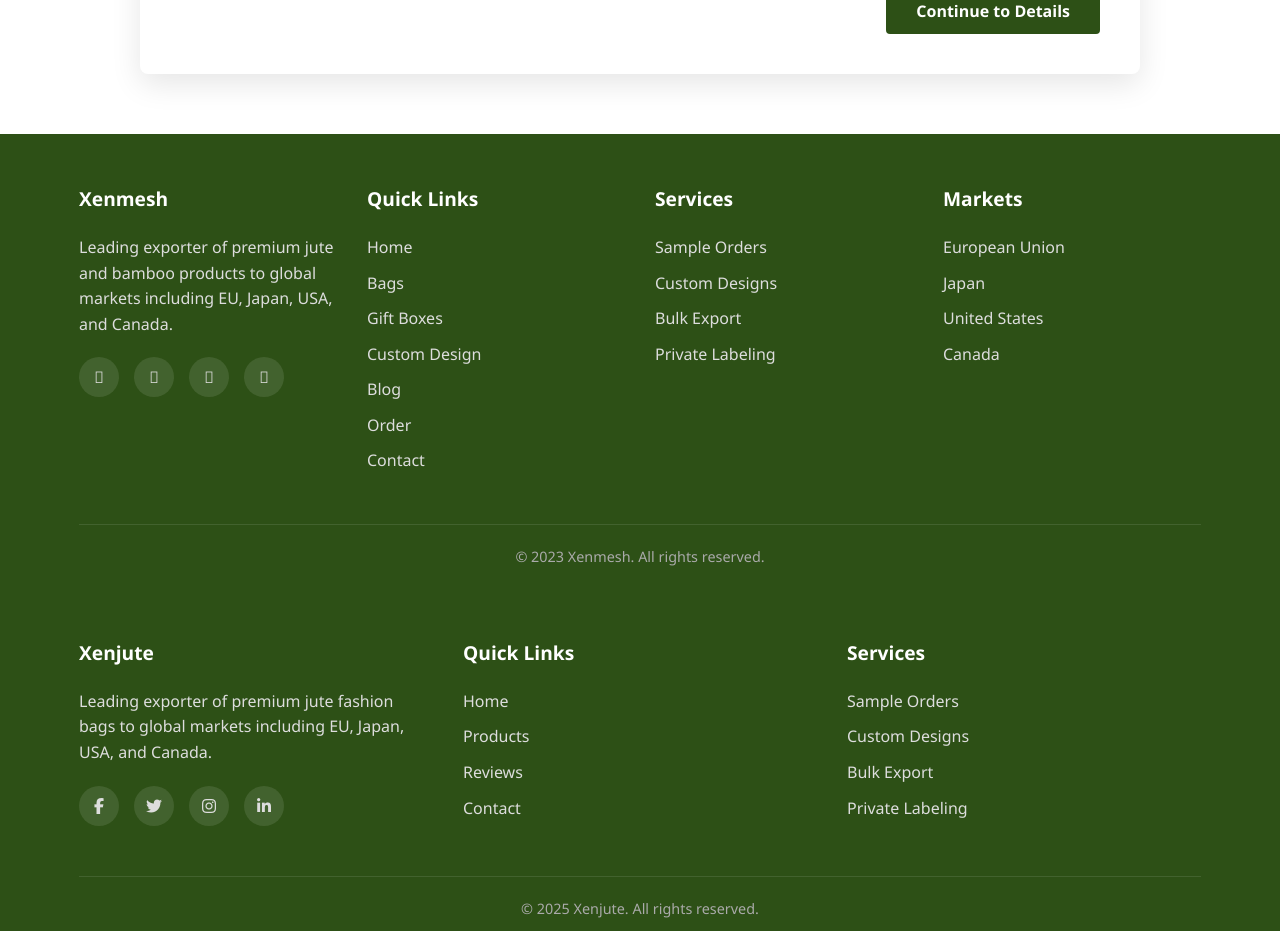
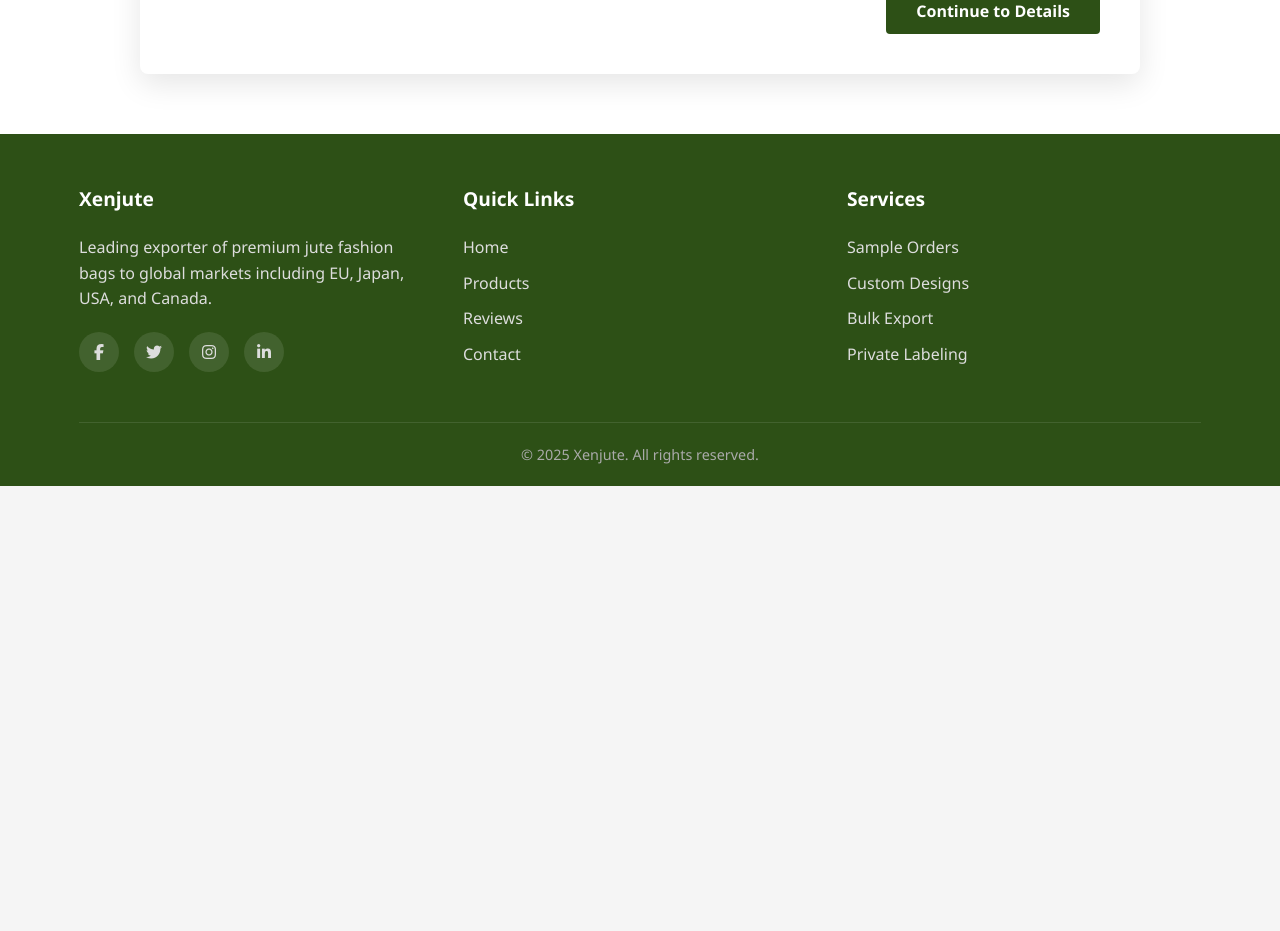
Before and after one commit to ImranGreet/xen-jute-client, a SvelteKit app: page /order in a window 1280 px wide. Shown: the part 1400-2331 px from the top of the page. After the commit the page ends 1886 px from the top, so only its background shows below. Built offline with nearby package versions, Linux system fonts and the light colour scheme.

Commit message:
public routing is added

```diff
--- a/src/routes/order/+page.svelte
+++ b/src/routes/order/+page.svelte
@@ -1237,48 +1237,3 @@
         </div>
     </div>
 </section>
-
-<!-- Footer -->
-<footer>
-    <div class="container">
-        <div class="footer-content">
-            <div class="footer-col">
-                <h3>Xenmesh</h3>
-                <p>Leading exporter of premium jute and bamboo products to global markets including EU, Japan, USA, and Canada.</p>
-                <div class="social-links">
-                    <a href="#"><i class="fab fa-facebook-f"></i></a>
-                    <a href="#"><i class="fab fa-twitter"></i></a>
-                    <a href="#"><i class="fab fa-instagram"></i></a>
-                    <a href="#"><i class="fab fa-linkedin-in"></i></a>
-                </div>
-            </div>
-            <div class="footer-col">
-                <h3>Quick Links</h3>
-                <a href="/">Home</a>
-                <a href="/products">Bags</a>
-                <a href="/gift-boxes">Gift Boxes</a>
-                <a href="/custom-design">Custom Design</a>
-                <a href="/blog">Blog</a>
-                <a href="/order">Order</a>
-                <a href="/#contact">Contact</a>
-            </div>
-            <div class="footer-col">
-                <h3>Services</h3>
-                <a href="/order">Sample Orders</a>
-                <a href="/custom-design">Custom Designs</a>
-                <a href="/order">Bulk Export</a>
-                <a href="/order">Private Labeling</a>
-            </div>
-            <div class="footer-col">
-                <h3>Markets</h3>
-                <a href="/markets">European Union</a>
-                <a href="/markets">Japan</a>
-                <a href="/markets">United States</a>
-                <a href="/markets">Canada</a>
-            </div>
-        </div>
-        <div class="copyright">
-            <p>&copy; 2023 Xenmesh. All rights reserved.</p>
-        </div>
-    </div>
-</footer>
```
